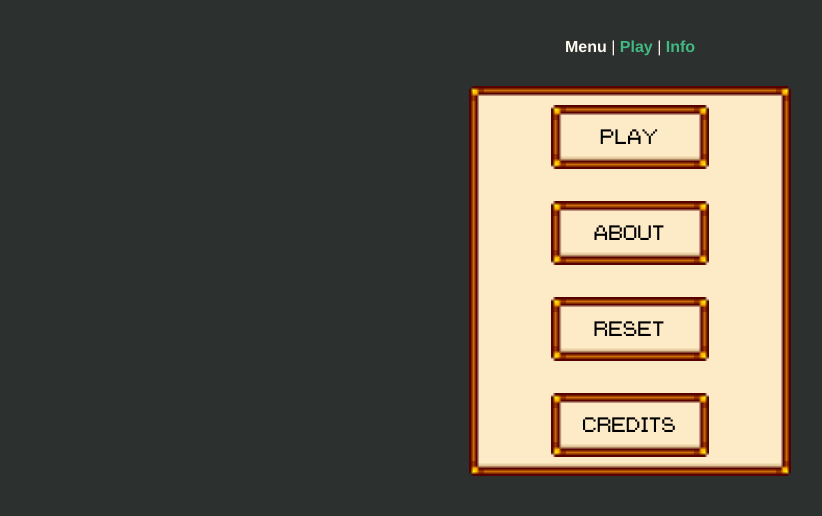
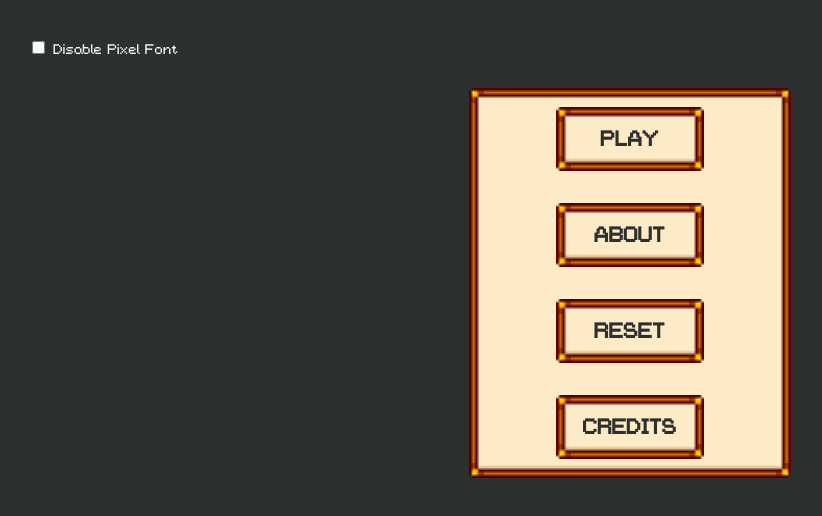
Before and after one commit to Tiier/core, a Vue app: page / in a window 1280 px wide. Shown: the top 516 px of the page, without its empty margins (10-832 px from the left). Built offline with nearby package versions, Linux system fonts and the light colour scheme.

Commit message:
Made font accessible friendly

```diff
--- a/public/css/main.css
+++ b/public/css/main.css
@@ -19,17 +19,33 @@ body {
   color: var(--light);
 }
 
+.pixel {
+  font-family: GamePixie, monospace;
+}
+
+.pixel-disable {
+  font-family: Avenir, Helvetica, Arial, sans-serif;
+}
+
 .container {
   display: grid;
   grid-template-columns: 80% 20%;
   column-gap: 1rem;
 }
 
-a {
+nav a {
   transition: all 0.3s ease;
   text-decoration: none;
   font-weight: bold;
   color: var(--link);
+}
+
+a.btn {
+  width: 35%;
+  text-decoration: none;
+  font-weight: bold;
+  color: var(--dark);
+  text-align: center;
 }
 
 a:hover {
@@ -56,7 +72,6 @@ a:hover {
   transition: all 0.3s ease;
   text-transform: uppercase;
   font-size: 24px;
-  font-family: 'GamePixie', monospace;
   background-color: var(--menu-bg);
   border: 3px solid;
   border-radius: 10px;
--- a/src/App.vue
+++ b/src/App.vue
@@ -1,9 +1,10 @@
 <template>
-  <main id="app">
+  <main id="app" :class="font">
     <nav id="nav">
-      <router-link to="/">Menu</router-link> |
-      <router-link to="/play">Play</router-link> |
-      <router-link to="/info">Info</router-link>
+      <label>
+        <input type="checkbox" @change="disablePixelFont = !disablePixelFont">
+        Disable Pixel Font
+      </label>
     </nav>
     <router-view/>
   </main>
@@ -11,18 +12,23 @@
 
 <script>
 export default {
-  name: 'App'
+  name: 'App',
+  data () {
+    return {
+      disablePixelFont: false
+    }
+  },
+  computed: {
+    font () {
+      return this.disablePixelFont
+        ? 'pixel-disable'
+        : 'pixel'
+    }
+  }
 }
 </script>
 
 <style>
-#app {
-  font-family: Avenir, Helvetica, Arial, sans-serif;
-  -webkit-font-smoothing: antialiased;
-  -moz-osx-font-smoothing: grayscale;
-  text-align: center;
-}
-
 #nav {
   padding: 30px;
 }
--- a/src/views/Home.vue
+++ b/src/views/Home.vue
@@ -1,15 +1,17 @@
 <template>
   <div class="home">
     <div class="menu">
-      <router-link to="/play">
-        <button class="btn">Play</button>
+      <router-link class="btn" to="/play">
+        Play
       </router-link>
-      <router-link to="/about">
-        <button class="btn">About</button>
+      <router-link class="btn" to="/about">
+        About
       </router-link>
-      <button class="btn">Reset</button>
-      <router-link to="/credits">
-        <button class="btn">Credits</button>
+      <router-link class="btn" to="/reset">
+        Reset
+      </router-link>
+      <router-link class="btn" to="/credits">
+        Credits
       </router-link>
     </div>
   </div>
@@ -31,15 +33,15 @@ export default {
 
 .menu {
   display: flex;
-   flex-flow: column wrap;
-  justify-content: space-around;
+  flex-flow: column wrap;
+  align-content: space-around;
   width: 25%;
 }
 
 .btn {
   cursor: pointer;
-  width: 50%;
   padding: 1rem;
-  margin: 1rem auto 1rem auto;
+  margin-top: 1rem;
+  margin-bottom: 1rem;
 }
 </style>
```
